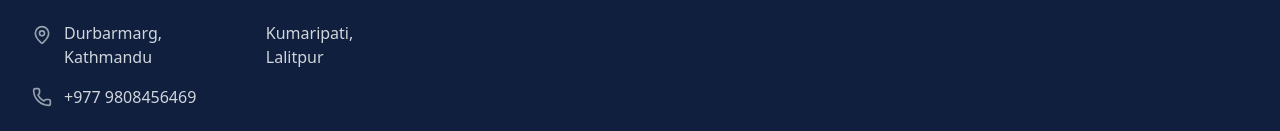
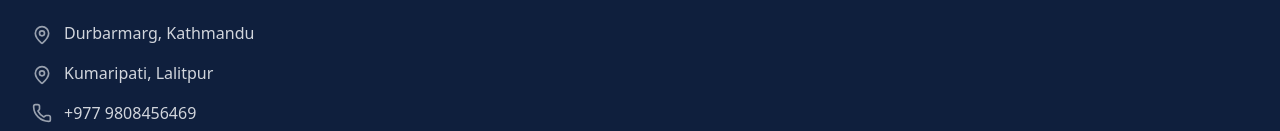
Before and after one commit to imashh/LPMX-, a React (Vite) app: page / in a window 1280 px wide. Shown: the part 909-1040 px from the top of the page. Built offline with nearby package versions, Linux system fonts and the light colour scheme; no server answers; the database is empty.

Commit message:
Add additional location to Footer component

```diff
--- a/src/components/Footer.tsx
+++ b/src/components/Footer.tsx
@@ -26,6 +26,9 @@ export default function Footer() {
                 <a href="https://maps.app.goo.gl/DCW9i84pQ3GDUK2UA?g_st=aw" className="text-gray-300">
                   Durbarmarg, Kathmandu
                    </a> <br/>
+                </div>
+                <div className="flex items-start gap-3">
+                <MapPin className="w-5 h-5 text-gray-400 mt-1 flex-shrink-0" />
                 <a href="https://maps.app.goo.gl/E2kyXMfSWvGA4z7H6?g_st=aw" className="text-gray-300">
                   Kumaripati, Lalitpur <br/>
                    </a>
```
